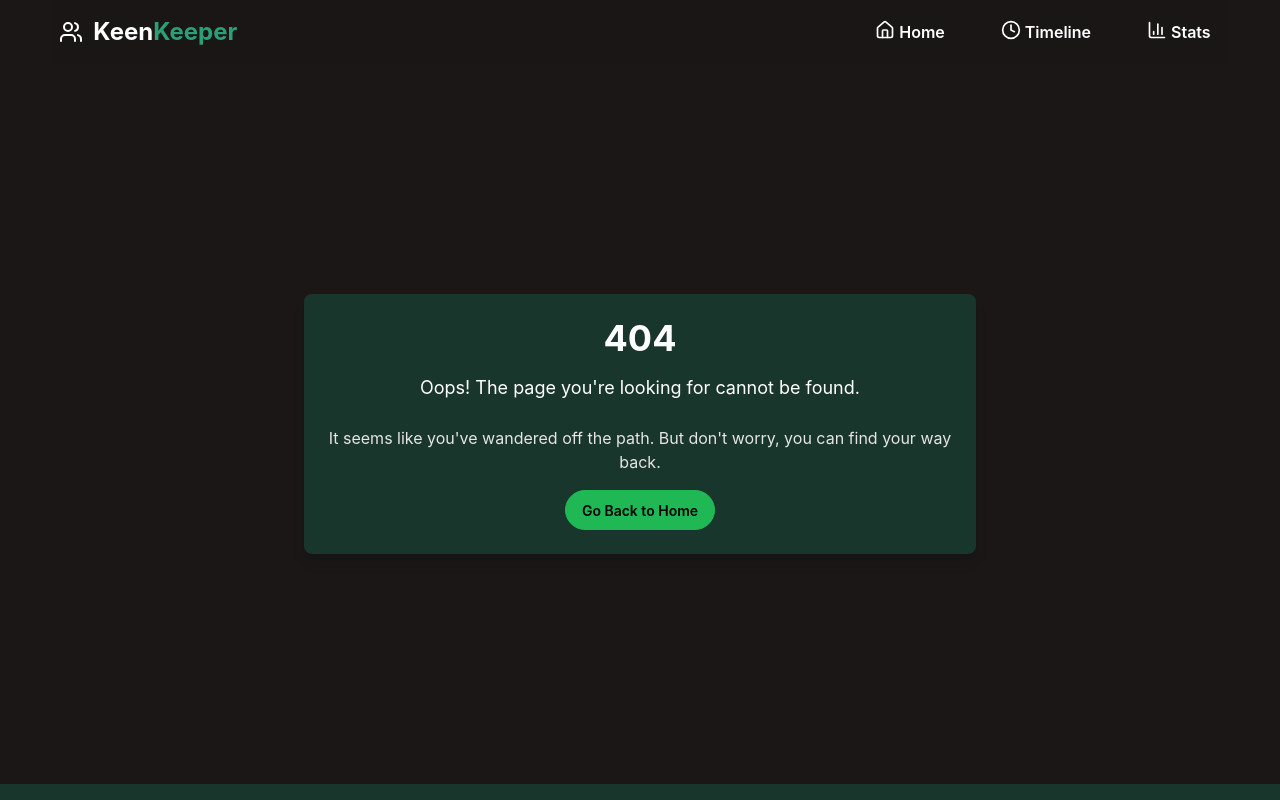
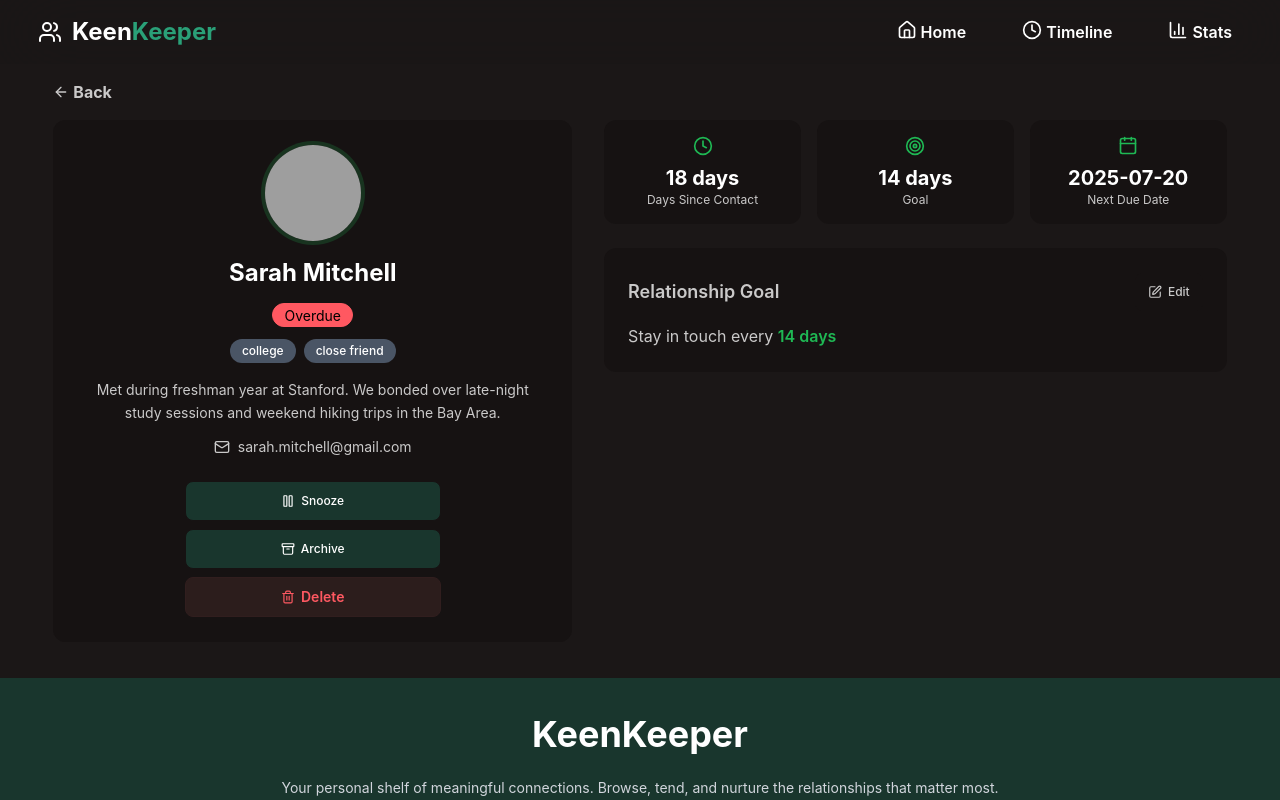
Before and after one commit to nusratjahan7/kin-keeper, a Next.js app: page /friend/1 in a window 1280 px wide. Before the commit this address had no page. Shown: the top 800 px of the page. Built offline with nearby package versions, Linux system fonts and the light colour scheme; grey boxes are pictures that could not be loaded.

Commit message:
add friend details page

```diff
--- a/src/Components/Homepage/Banner.jsx
+++ b/src/Components/Homepage/Banner.jsx
@@ -9,7 +9,7 @@ const Banner = () => {
 
     return (
         <div>
-            <div className="flex flex-col items-center gap-4 text-center my-20 w-11/12 mx-auto">
+            <div className="flex flex-col items-center gap-4 text-center my-15 md:my-20 w-11/12 mx-auto">
                 <h2 className="text-4xl md:text-5xl font-bold text-white">Friends to keep close in your life</h2>
                 <p>Your personal shelf of meaningful connections. Browse, tend, and nurture the relationships that matter most.</p>
                 <button className="btn btn-neutral flex gap-1.5 items-center justify-center"><Plus /> Add a Friend</button>
--- a/src/Components/Homepage/FriendsCard.jsx
+++ b/src/Components/Homepage/FriendsCard.jsx
@@ -1,6 +1,7 @@
 import { getFriend } from "@/lib/getFrnd";
 import { Calendar } from "lucide-react";
 import Image from "next/image";
+import Link from "next/link";
 
 const FriendsCard = () => {
     const friends = getFriend();
@@ -12,7 +13,7 @@ const FriendsCard = () => {
             <div className="grid grid-cols-1 sm:grid-cols-2 md:grid-cols-4 gap-4 my-5">
                 {
                     friends.map(friend => (
-                        <div key={friend.id} className="flex flex-col items-center justify-center gap-1 bg-base-200 p-4 rounded-2xl">
+                        <Link  href={`/friend/${friend.id}`} key={friend.id} className="flex flex-col items-center justify-center gap-1 bg-base-200 p-4 rounded-2xl">
                             <div>
                                 <Image src={friend.picture} height={100} width={100} alt={friend.name} className="rounded-full ring-2 ring-base-300 group-hover:ring-neutral transition-all" />
                             </div>
@@ -39,7 +40,7 @@ const FriendsCard = () => {
                                     {friend.status === 'on-track' ? 'On Track' :
                                         friend.status === 'almost due' ? 'Due Soon' : 'Overdue'}
                                 </div>
-                        </div>
+                        </Link>
                     ))
                 }
             </div>
--- a/src/Components/Shared/Navbar.jsx
+++ b/src/Components/Shared/Navbar.jsx
@@ -15,7 +15,7 @@ const Navbar = () => {
     const [menuOpen, setMenuOpen] = useState(false);
 
     return (
-        <nav className="sticky top-0 z-50 bg-base-100/70 backdrop-blur-2xl py-3 w-11/12 mx-auto">
+        <nav className="sticky top-0 z-50 bg-base-100/70 backdrop-blur-2xl py-3 px-8">
             <div className="flex justify-between items-center">
                 {/* Logo Section */}
                 <Link href="/" className="flex items-center gap-1">
--- /dev/null
+++ b/src/app/friend/[id]/page.jsx
@@ -0,0 +1,116 @@
+
+import { getFriend } from "@/lib/getFrnd";
+import { ArrowLeft, Mail, Calendar, Target, Clock, Pause, Archive, Trash2, Edit } from "lucide-react";
+import Image from "next/image";
+import Link from "next/link";
+
+const FriendsDetails = async ({ params }) => {
+    const friends = getFriend();
+    const { id } = await params;
+    const friend = friends.find(friend => friend.id == id);
+    console.log(friend);
+
+    if (!friend) {
+    return (
+      <div className="flex min-h-[60vh] items-center justify-center">
+        <p className="text-2xl font-bold">Friend not found.</p>
+      </div>
+    );
+  }
+
+    const statCards = [
+        { label: "Days Since Contact", value: friend.days_since_contact, icon: Clock, suffix: " days" },
+        { label: "Goal", value: friend.goal, icon: Target, suffix: " days" },
+        { label: "Next Due Date", value: friend.next_due_date, icon: Calendar, suffix: "" },
+    ];
+
+
+
+    return (
+        <section className="w-11/12 mx-auto">
+            <Link href={'/'}>
+                <button className="flex gap-1 my-4 text-md font-bold items-center">
+                    <ArrowLeft className="h-4 w-4" />Back
+                </button>
+            </Link>
+            <div className="grid gap-8 lg:grid-cols-[1fr_1.2fr] mb-9">
+                {/* Left Column */}
+                <div className="space-y-6">
+                    <div className="rounded-xl border border-base-200  bg-base-200 p-6">
+                        <div className="flex flex-col items-center text-center">
+                            <Image
+                                src={friend.picture}
+                                alt={friend.name}
+                                height={200} width={200}
+                                className="h-24 w-24 rounded-full object-cover ring-4 ring-primary/20"
+                            />
+                            <h1 className="mt-4  text-2xl font-bold text-white">{friend.name}</h1>
+                            <div className="mt-2">
+                                <div className={`badge mt-1.5 ${friend.status === 'on-track' ? 'badge-success' :
+                                    friend.status === 'almost due' ? 'badge-warning' : 'badge-error'}`}>
+                                    {friend.status === 'on-track' ? 'On Track' :
+                                        friend.status === 'almost due' ? 'Due Soon' : 'Overdue'}
+                                </div>
+                            </div>
+                            <div className="mt-3 flex flex-wrap justify-center gap-2">
+                                {friend.tags.map((tag) => (
+                                    <span key={tag} className="rounded-full bg-gray-600 text-white px-3 py-1 text-xs font-medium">
+                                        {tag}
+                                    </span>
+                                ))}
+                            </div>
+                            <p className="mt-4 text-sm text-muted-foreground leading-relaxed">{friend.bio}</p>
+                            <div className="mt-3 flex items-center gap-2 text-sm text-muted-foreground">
+                                <Mail className="h-4 w-4" />
+                                {friend.email}
+                            </div>
+                        </div>
+
+                        <div className="mt-6 flex flex-col items-center gap-2">
+                            <button className="flex btn btn-wide items-center justify-center gap-1.5 rounded-lg bg-neutral px-3 py-2.5 text-xs font-medium text-white transition-colors ">
+                                <Pause className="h-3.5 w-3.5" /> Snooze
+                            </button>
+                            <button className="flex btn btn-wide items-center justify-center gap-1.5 rounded-lg bg-neutral px-3 py-2.5 text-xs font-medium text-white transition-colors "> <Archive className="h-3.5 w-3.5" /> Archive
+                            </button>
+                            <button className="flex items-center justify-center gap-1.5 rounded-lg btn-wide btn btn-soft btn-error">
+                                <Trash2 className="h-3.5 w-3.5" /> Delete
+                            </button>
+                        </div>
+                    </div>
+                </div>
+
+                {/* Right Column */}
+                <div className="space-y-6">
+                    {/* Stats */}
+                    <div className="grid grid-cols-3 gap-4">
+                        {statCards.map(({ label, value, icon: Icon, suffix }) => (
+                            <div key={label} className="rounded-xl bg-base-200 p-4 text-center">
+                                <Icon className="mx-auto h-5 w-5 text-primary" />
+                                <p className="mt-2 font-heading text-xl font-bold text-white">
+                                    {value}{suffix}
+                                </p>
+                                <p className="text-xs">{label}</p>
+                            </div>
+                        ))}
+                    </div>
+                    {/* Relationship Goal */}
+                    <div className="rounded-xl bg-base-200 p-6">
+                        <div className="flex items-center justify-between">
+                            <h2 className="font-heading text-lg font-semibold text-foreground">Relationship Goal</h2>
+                            <button className="flex items-center gap-1.5 rounded-lg btn px-3 py-1.5 text-xs font-medium ">
+                                <Edit className="h-3.5 w-3.5" /> Edit
+                            </button>
+                        </div>
+                        <p className="mt-3 text-muted-foreground">
+                            Stay in touch every <span className="font-semibold text-primary">{friend.goal} days</span>
+                        </p>
+                    </div>
+                    {/* Quick Check-In */}
+
+                </div>
+            </div>
+        </section>
+    );
+};
+
+export default FriendsDetails;
```
Also changed, not shown: src/Components/Timeline/QuickCheckIn.jsx (added), src/context/TimelineContext.jsx (added).
